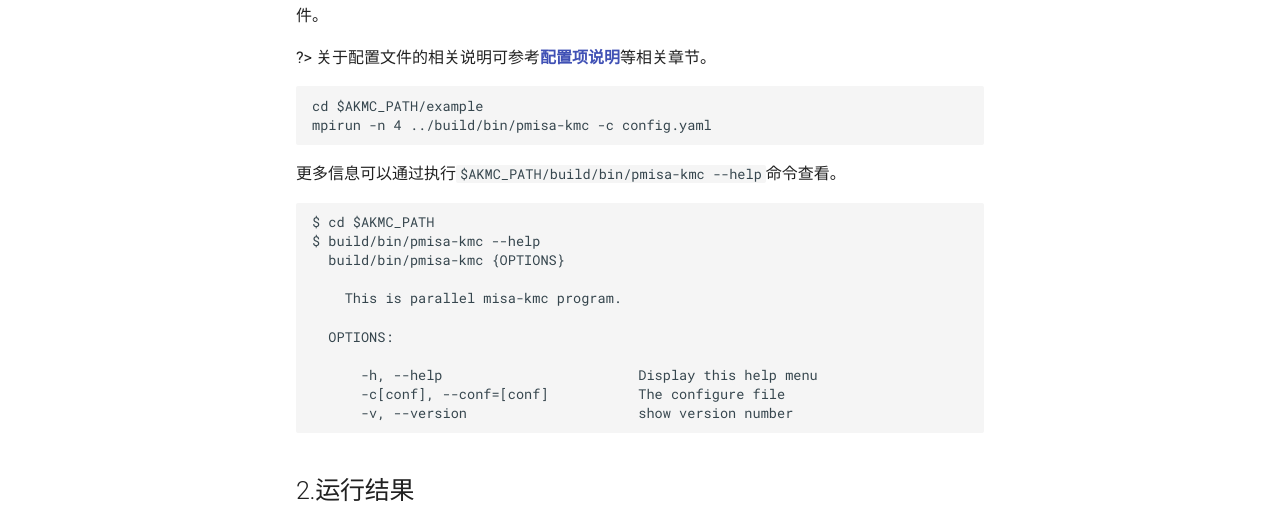
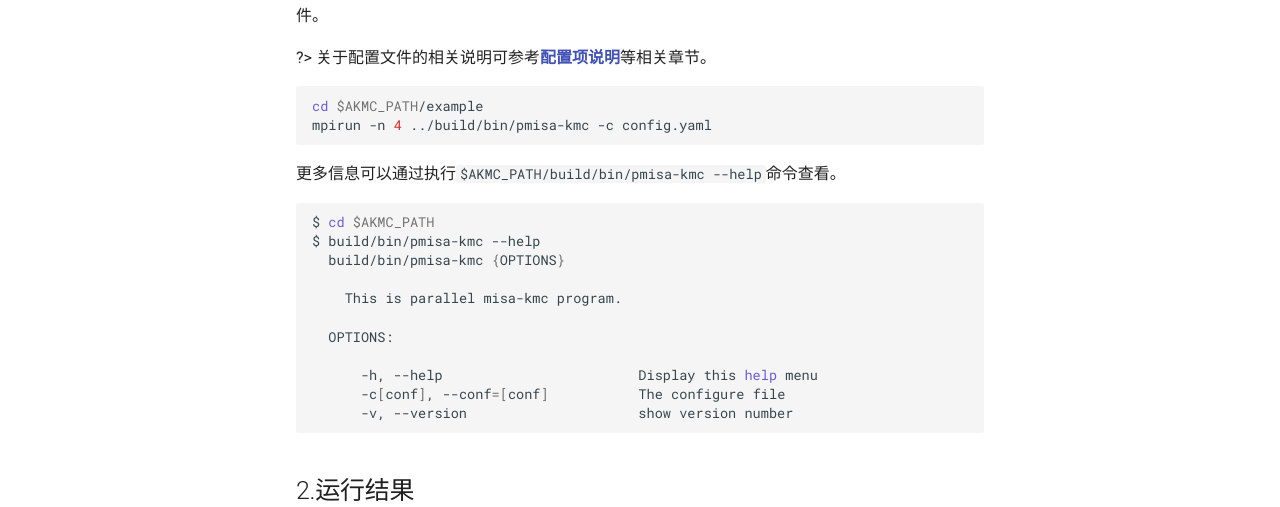
Before and after one commit to misa-kmc/user-manual, an MkDocs documentation site: the page built from docs/run/run.md, in a window 1280 px wide and 1087 px high. Shown: the part 418-925 px from the top of the window. Built offline with MkDocs 1.6.1 and Material for MkDocs 9.7.7, drawn with Linux system fonts in a browser that asks for light colours.

Commit message:
add code highlight support

```diff
--- a/mkdocs.yml
+++ b/mkdocs.yml
@@ -21,6 +21,8 @@ markdown_extensions:
   - footnotes
   - toc:
       permalink: true
+  - pymdownx.highlight
+  - pymdownx.superfences
 
 nav:
   - 首页:
```
Also changed, not shown: docs/reference/reference.md (+1 -1 lines).
